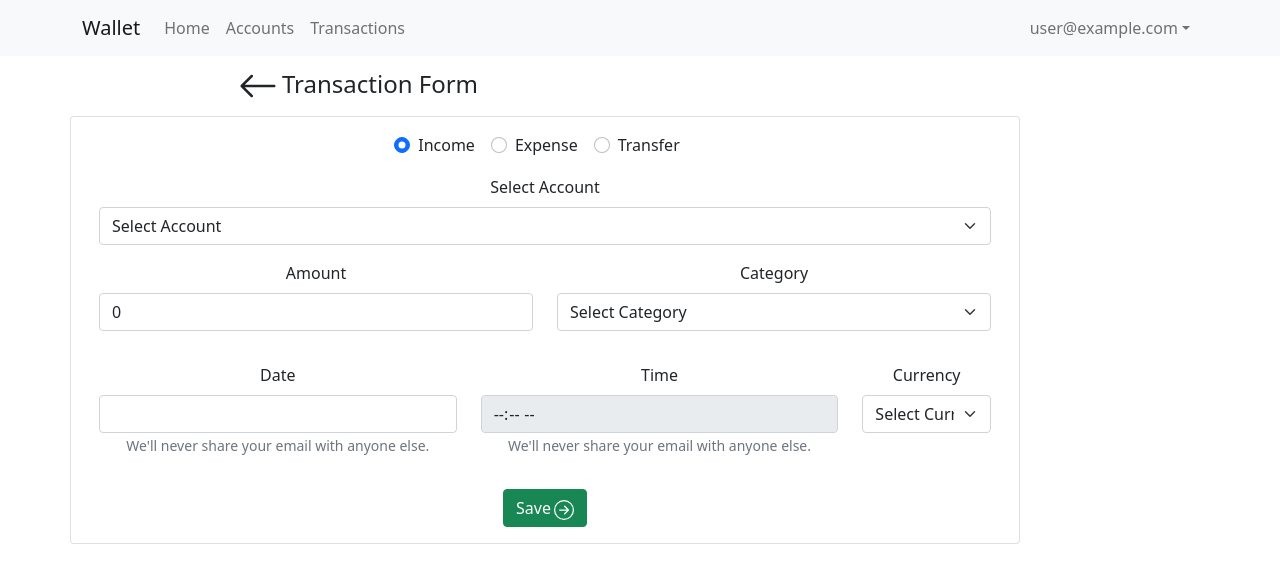
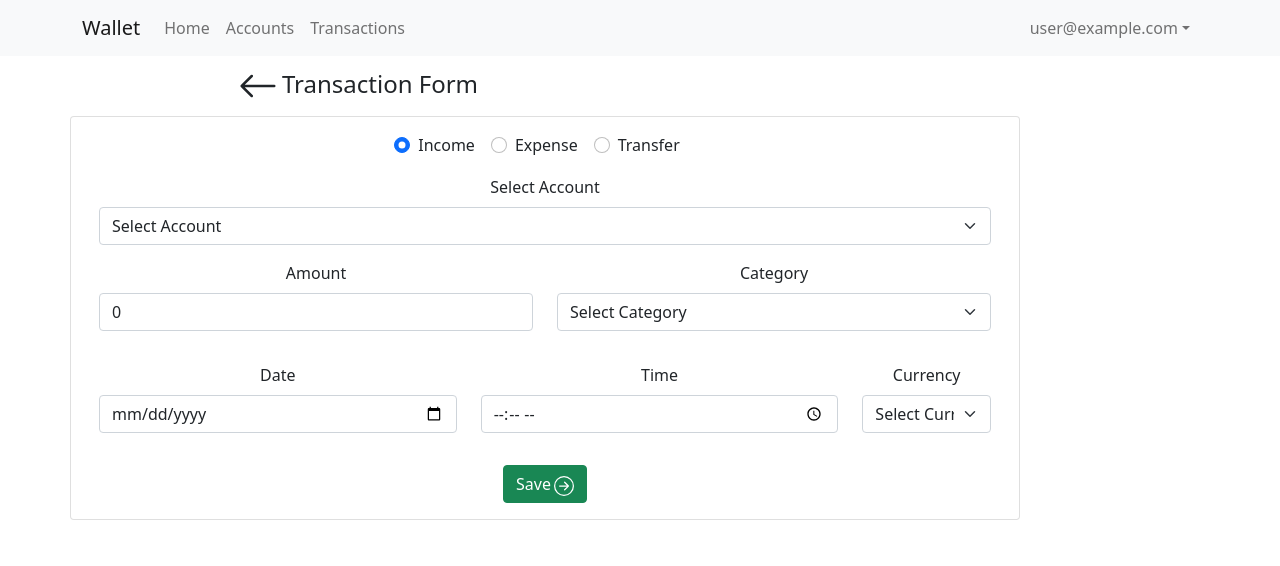
Before and after one commit to yosael/mywalletapp-web, a React (Create React App) app: page /transaction in a window 1280 px wide. Shown: the top 566 px of the page. Built offline with nearby package versions, Linux system fonts and the light colour scheme; no server answers; sample sign-in values are in the browser's storage.

Commit message:
add date and time input

```diff
--- a/package.json
+++ b/package.json
@@ -13,6 +13,7 @@
     "flat-color-icons": "^1.1.0",
     "formik": "^2.2.9",
     "moment": "^2.29.1",
+    "moment-timezone": "^0.5.33",
     "react": "^17.0.2",
     "react-bootstrap": "^2.0.0-beta.6",
     "react-bootstrap-icons": "^1.6.1",
--- a/src/components/accounts/Account.css
+++ b/src/components/accounts/Account.css
@@ -8,7 +8,7 @@
     filter: progid:DXImageTransform.Microsoft.gradient( startColorstr='#f6f8f9', endColorstr='#f5f7f9',GradientType=0 ); /* IE6-9 */
 
     border-radius: 5px;
-    height: auto;
+    overflow: hidden;
 
 
 }
--- a/src/components/accounts/AccountList.js
+++ b/src/components/accounts/AccountList.js
@@ -44,8 +44,6 @@ const AccountList = () => {
         :
         <h4>No Records</h4>
       }
-
-
     </Container>
   );
 };
--- a/src/components/transactions/CategoryIcon.js
+++ b/src/components/transactions/CategoryIcon.js
@@ -1,12 +1,12 @@
 import React from 'react';
-import { FcApproval,FcShop,FcHome,FcShipped,FcAutomotive,FcStart,FcWiFiLogo,FcBullish,FcPhoneAndroid,FcViewDetails } from 'react-icons/fc';
+import { FcApproval,FcShop,FcHome,FcShipped,FcAutomotive,FcStart,FcWiFiLogo,FcBullish,FcPhoneAndroid,FcViewDetails,FcPaid } from 'react-icons/fc';
 
 const CategoryIcon = ({iconType}) => {
 
     const iconSize = 30;
 
     if(iconType==='Food and Drinks'){
-      return  <FcBullish size={iconSize} />
+      return  <FcPaid size={iconSize} />
     }
     else if(iconType==='Housing')
         //return (<div style={{"background":"gray","borderRadius":"50%","width":"50px","height":"50px"}}><FcShop size={30}  /></div>)
--- a/src/components/transactions/TransactionForm.js
+++ b/src/components/transactions/TransactionForm.js
@@ -9,6 +9,11 @@ import CategoryOptions from '../category/CategoryOptions';
 import CurrencyOptions from '../currency/CurrencyOptions';
 import axiosApi from '../../util/axios';
 import { saveIncome, saveExpense, saveTransfer } from './TransactionService';
+//import "react-datepicker/dist/react-datepicker.css";
+import moment from "moment";
+import "moment-timezone";
+import "moment/locale/es";
+//import DatePicker, { registerLocale } from "react-datepicker";
 
 const TransactionForm = () => {
 
@@ -26,21 +31,26 @@ const TransactionForm = () => {
                 category: "",
                 note: "",
                 accountFrom: "",
-                accountTo: ""
+                accountTo: "",
+                transactionDate: new Date(),
+                transactionTime: new Date(),
+                isoDateTransaction: null
 
             }}
             onSubmit={ async (values, {resetForm})=>{
-                resetForm();
+                //resetForm();
+                console.log("new date",values.transactionDate+"T"+values.transactionTime);
+                values.isoDateTransaction = new Date(values.transactionDate+"T"+values.transactionTime);
                 console.log(values);
 
                 try {
 
                     if(transactionTypeFlag === "income")
-                        await saveIncome(parseInt(values.account),parseInt(values.category),parseInt(values.currency),values.amount,values.note);
+                        await saveIncome(parseInt(values.account),parseInt(values.category),parseInt(values.currency),values.amount,values.note,values.isoDateTransaction);
                     else if(transactionTypeFlag === "expense")
-                        await saveExpense(parseInt(values.account),parseInt(values.category),parseInt(values.currency),values.amount,values.note);
+                        await saveExpense(parseInt(values.account),parseInt(values.category),parseInt(values.currency),values.amount,values.note,values.isoDateTransaction);
                     else if(transactionTypeFlag === "transfer")
-                        await saveTransfer(parseInt(values.accountFrom),parseInt(values.accountTo),parseInt(values.currency),values.amount,values.note);
+                        await saveTransfer(parseInt(values.accountFrom),parseInt(values.accountTo),parseInt(values.currency),values.amount,values.note,values.isoDateTransaction);
 
                 } catch (error) {
                     console.log(error);
@@ -201,20 +211,28 @@ const TransactionForm = () => {
                             <Form.Group as={Col} className="mb-3" >
                                 <Form.Label>Date</Form.Label>
                                 <Form.Control
-                                    type="transactionDate"
+                                    id="transactionDate"
+                                    name="transactionDate"
+                                    type="date"
                                     value={values.transactionDate}
                                     onChange={handleChange}
                                     onBlur={handleBlur}
                                 />
                                 <Form.Text className="text-muted">
-                                    We'll never share your email with anyone else.
+
                                 </Form.Text>
                             </Form.Group>
                             <Form.Group as={Col} className="mb-3" >
                                 <Form.Label>Time</Form.Label>
-                                <Form.Control type="time" value={values.currency}  readOnly/>
+                                <Form.Control
+                                    id="transactionTime"
+                                    name="transactionTime"
+                                    type="time"
+                                    value={values.transactionTime}
+                                    onChange={handleChange}
+                                    onBlur={handleBlur}   />
                                 <Form.Text className="text-muted">
-                                    We'll never share your email with anyone else.
+
                                 </Form.Text>
                             </Form.Group>
 
--- a/src/components/transactions/TransactionService.js
+++ b/src/components/transactions/TransactionService.js
@@ -1,6 +1,6 @@
 import axiosApi from '../../util/axios';
 
-export const saveIncome = async (accountId,categoryId,currencyId,amount,note)=>{
+export const saveIncome = async (accountId,categoryId,currencyId,amount,note,isoDateTransaction)=>{
 
     const data = {
         accountId,
@@ -8,7 +8,8 @@ export const saveIncome = async (accountId,categoryId,currencyId,amount,note)=>{
         currencyId,
         amount,
         note,
-        status:'applied'
+        status:'applied',
+        isoDateTransaction
     }
     try {
         await axiosApi.post('/income',data);
@@ -19,7 +20,7 @@ export const saveIncome = async (accountId,categoryId,currencyId,amount,note)=>{
 
 }
 
-export const saveExpense = async (accountId,categoryId,currencyId,amount,note)=>{
+export const saveExpense = async (accountId,categoryId,currencyId,amount,note,isoDateTransaction)=>{
 
     const data = {
         accountId,
@@ -27,7 +28,8 @@ export const saveExpense = async (accountId,categoryId,currencyId,amount,note)=>
         currencyId,
         amount,
         note,
-        status:'applied'
+        status:'applied',
+        isoDateTransaction
     }
     try {
         await axiosApi.post('/expense',data);
@@ -38,7 +40,7 @@ export const saveExpense = async (accountId,categoryId,currencyId,amount,note)=>
 
 }
 
-export const saveTransfer = async (accountIdFrom,accountIdTo,currencyId,amount,note)=>{
+export const saveTransfer = async (accountIdFrom,accountIdTo,currencyId,amount,note,isoDateTransaction)=>{
 
     const data = {
         accountIdFrom,
@@ -46,7 +48,8 @@ export const saveTransfer = async (accountIdFrom,accountIdTo,currencyId,amount,n
         currencyId,
         amount,
         note,
-        status:'applied'
+        status:'applied',
+        isoDateTransaction
     }
     try {
         await axiosApi.post('/transfer',data);
```
Also changed, not shown: 1 other file (tests, documents, lock files or other folders).
